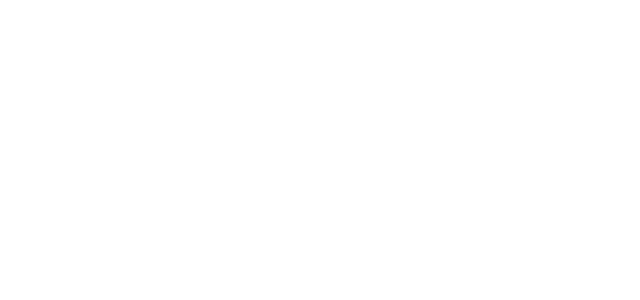
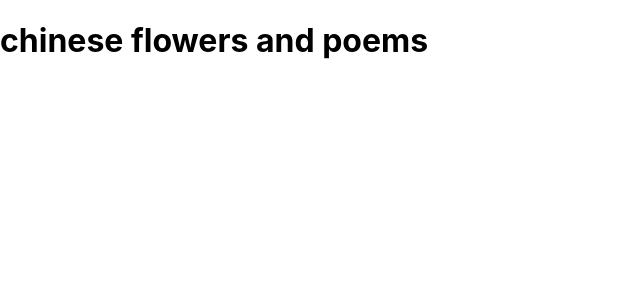
Before and after one commit to frommainland/flowers_and_poems, a React (Create React App) app: page / in a window 1280 px wide. Shown: the top 300 px of the page, without its empty margins (0-640 px from the left). Built offline with nearby package versions, Linux system fonts and the light colour scheme.

Commit message:
first line: chinese flowers and poems

```diff
--- a/src/App.js
+++ b/src/App.js
@@ -4,7 +4,7 @@
 function App() {
     return (
         <div className="App">
-
+            <h1>chinese flowers and poems</h1>
         </div>
     );
 }
```
